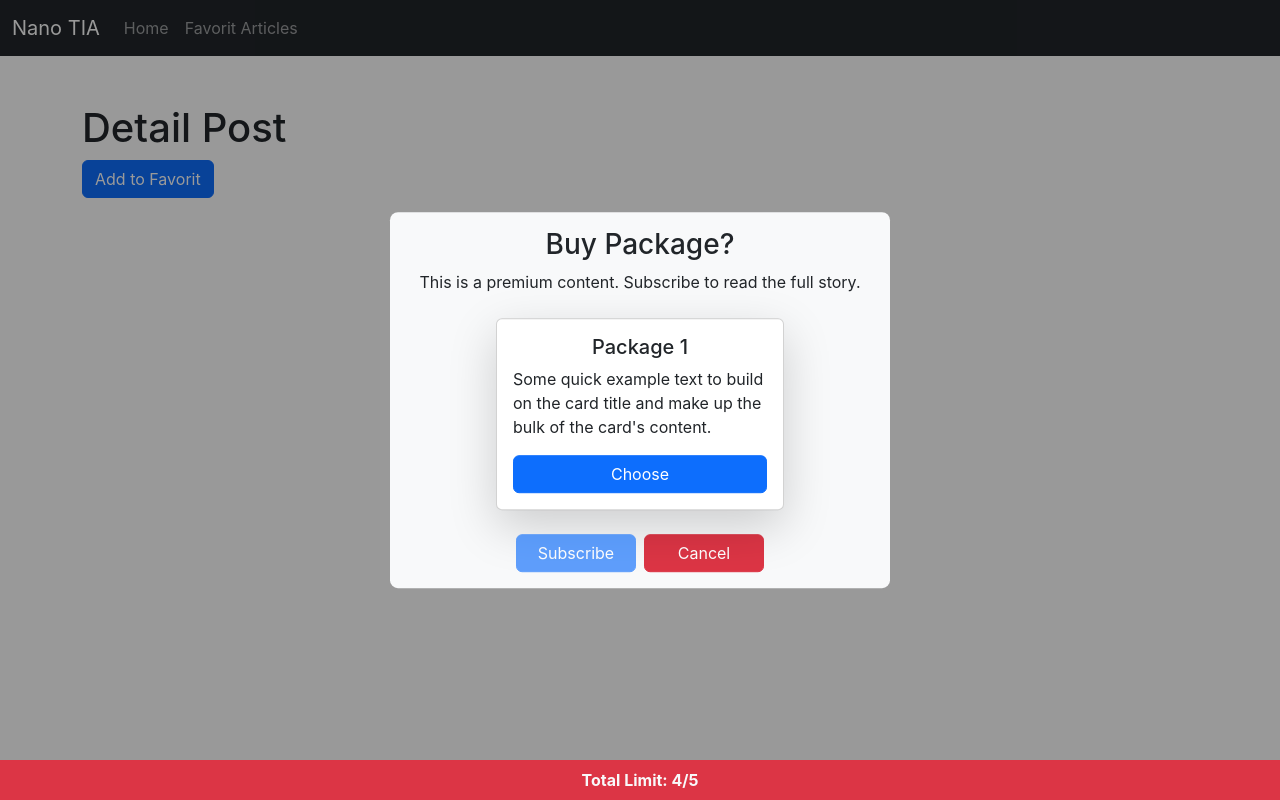
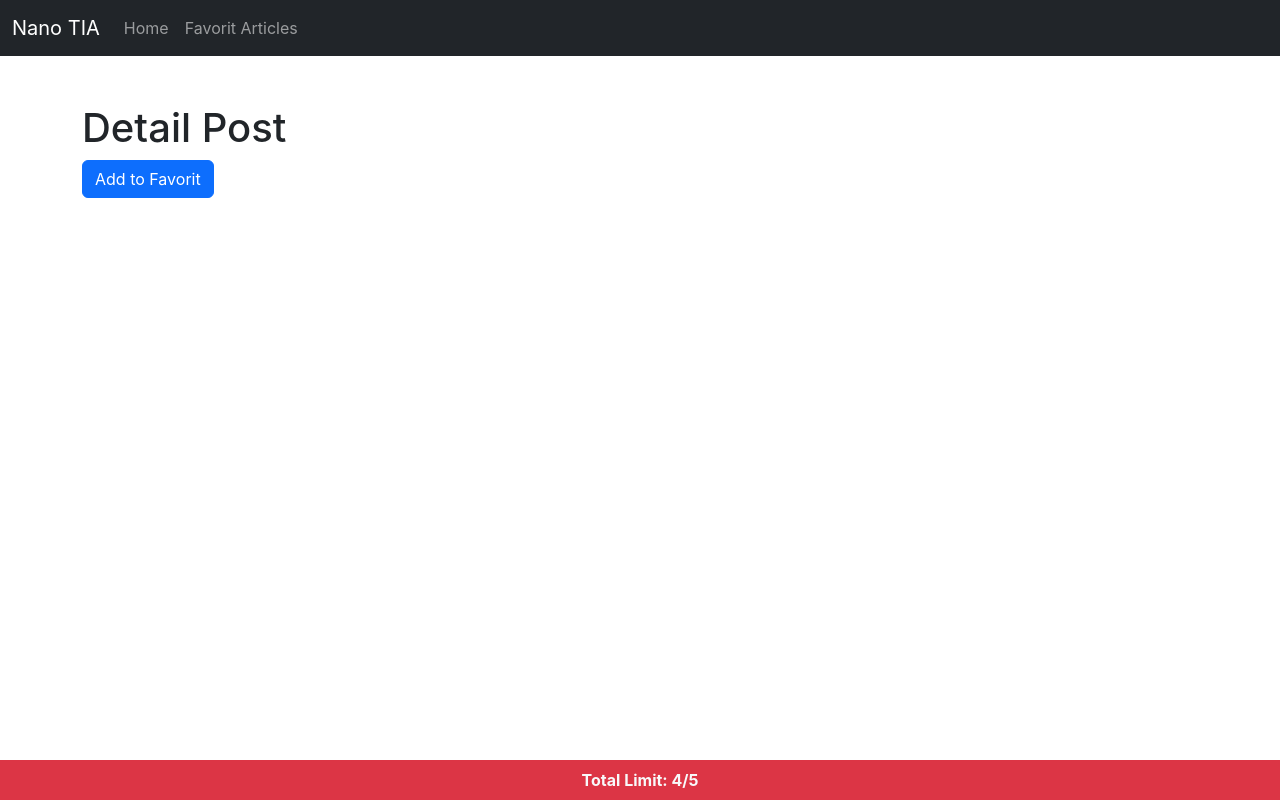
Before and after one commit to afifalfiano/nano-tia, a React (Create React App) app: page /post/1 in a window 1280 px wide. Built offline with nearby package versions, Linux system fonts and the light colour scheme.

Commit message:
feat(style): update ui on paywall when the users hit the limit max content

```diff
--- a/src/pages/DetailPost.js
+++ b/src/pages/DetailPost.js
@@ -17,7 +17,7 @@
 }) => {
   const [post, setPost] = useState(data.posts.find(item => +item.id === +id) || null);
   const [lazyPost, setLazyPost] = useState(post?.content?.slice(0, 2000));
-  const [showModal, setShowModal] = useState(true);
+  const [showModal, setShowModal] = useState(false);
 
   const {articles} = useSelector(selectFavoritArticles);
   const dispatch = useDispatch()
```
